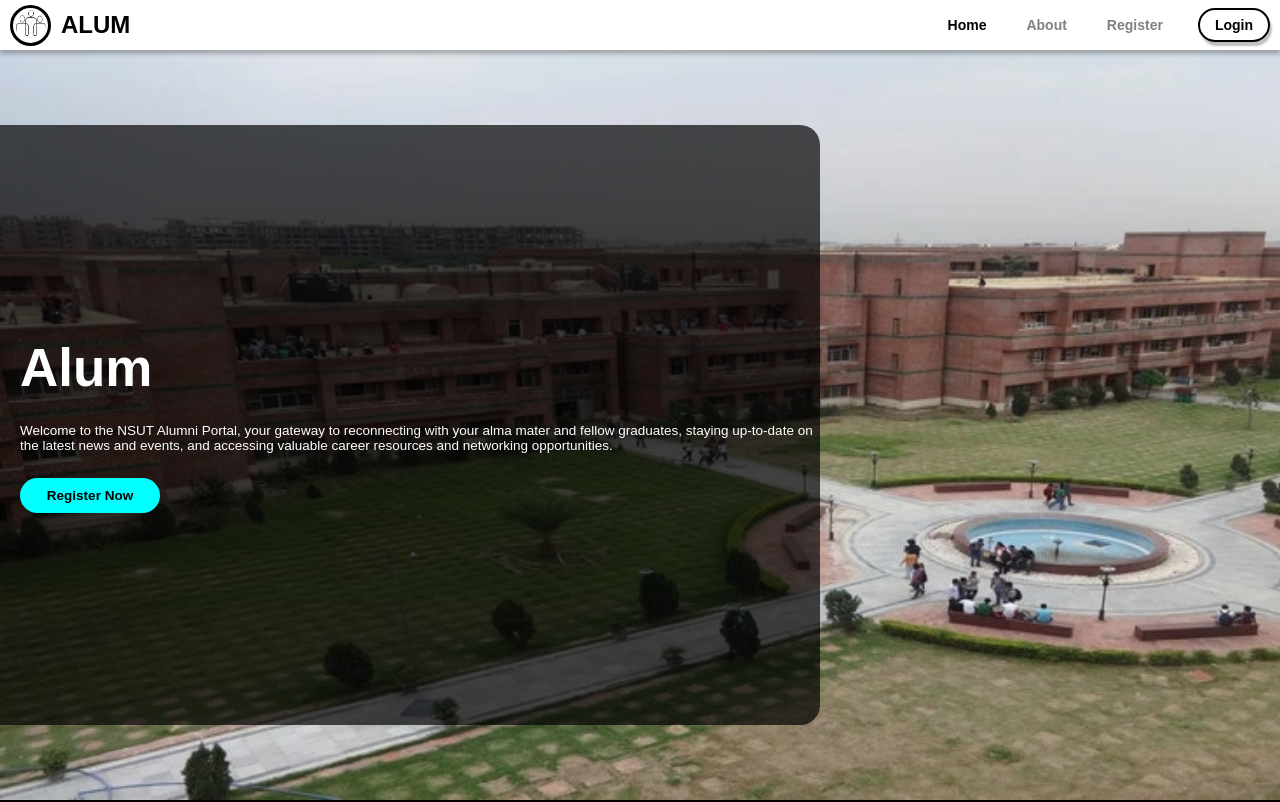
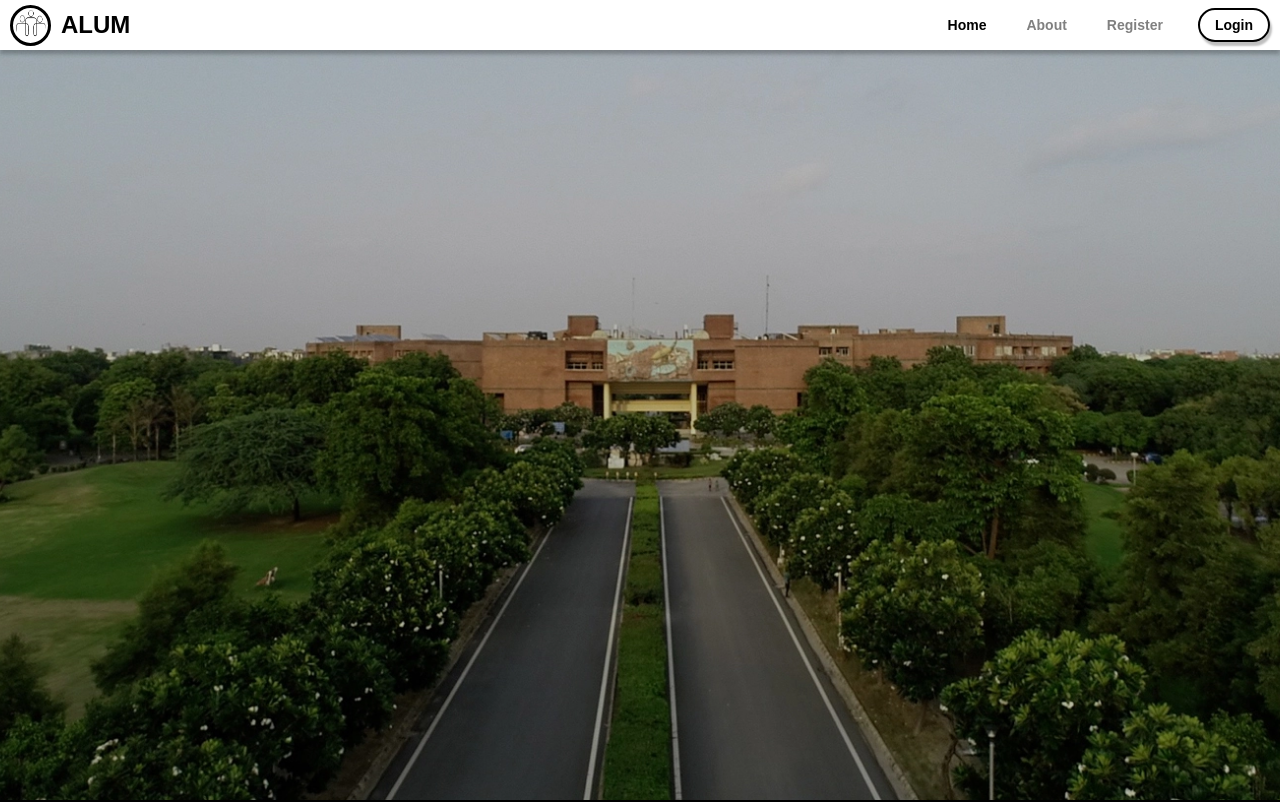
Before and after one commit to info-arnav/alum-updated, a Next.js app in the folder alum/: page / in a window 1280 px wide. Shown: the top 802 px of the page. Built offline with nearby package versions, Linux system fonts and the light colour scheme; no server answers.

Commit message:
new banner

```diff
--- a/alum/src/app/home.css
+++ b/alum/src/app/home.css
@@ -4,45 +4,8 @@
   height: calc(100vh - 50px);
   background-repeat: no-repeat;
   background-size: cover;
-  display: flex;
-  align-items: center;
-}
-
-.banner-overlay {
-  background-color: rgba(0, 0, 0, 0.685);
-  height: 80%;
-  width: 100%;
-  margin-right: 50px;
-  max-width: 800px;
-  border-radius: 0px 20px 20px 0px;
-  color: white;
-  padding-left: 20px;
-  display: flex;
-  justify-content: center;
-  flex-direction: column;
-}
-
-.banner-overlay .title {
-  font-weight: bold;
-  font-size: 53px;
-  margin-bottom: 25px;
-}
-
-.banner-overlay .description {
-  font-size: 13.5px;
-  margin-bottom: 25px;
-}
-
-.banner-overlay .button {
-  border-radius: 20px;
-  font-weight: bold;
-  font-size: 13.5px;
-  border: none;
-  background-color: aqua;
-  color: black;
-  padding: 10px;
+  background-position: center;
   display: flex;
   align-items: center;
   justify-content: center;
-  width: 120px;
 }
--- a/alum/src/app/page.js
+++ b/alum/src/app/page.js
@@ -5,18 +5,7 @@ export default function Home() {
   return (
     <main>
       <div className="banner">
-        <div className="banner-overlay">
-          <div className="title">Alum</div>
-          <div className="description">
-            Welcome to the NSUT Alumni Portal, your gateway to reconnecting with
-            your alma mater and fellow graduates, staying up-to-date on the
-            latest news and events, and accessing valuable career resources and
-            networking opportunities.
-          </div>
-          <Link className="button" href="/register">
-            Register Now
-          </Link>
-        </div>
+        <div className="content-container"></div>
       </div>
     </main>
   );
```
Also changed, not shown: alum/public/banner.webp.
